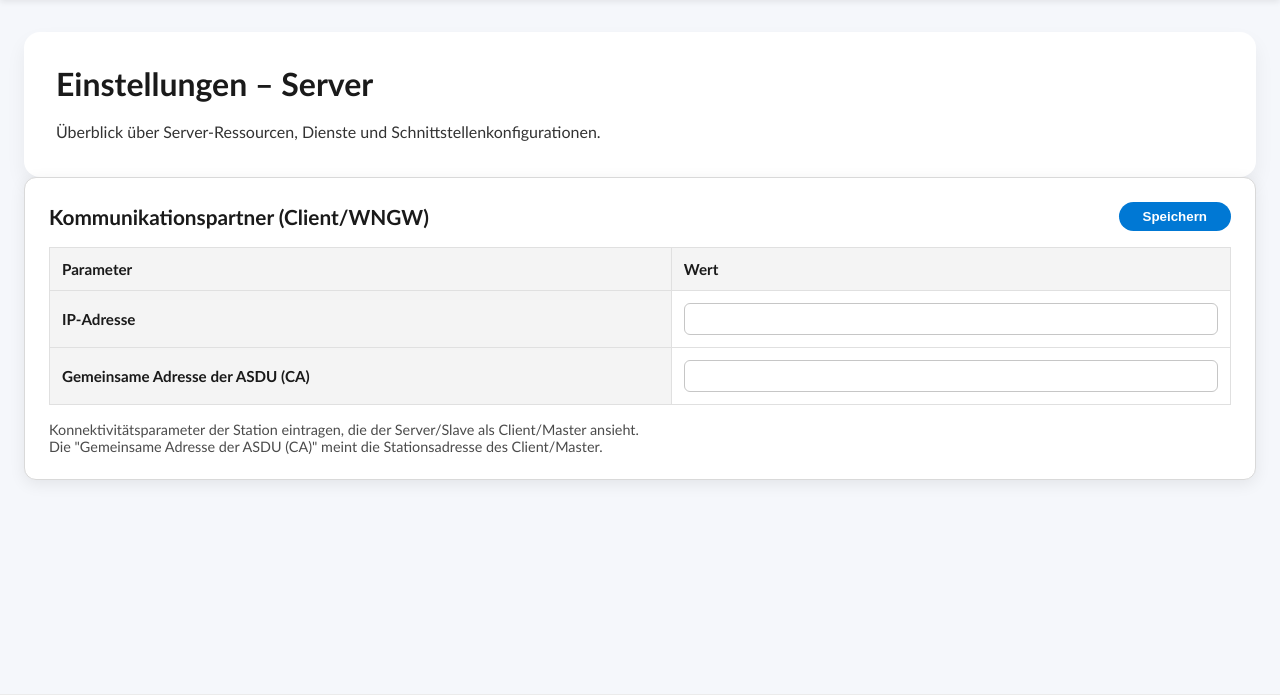
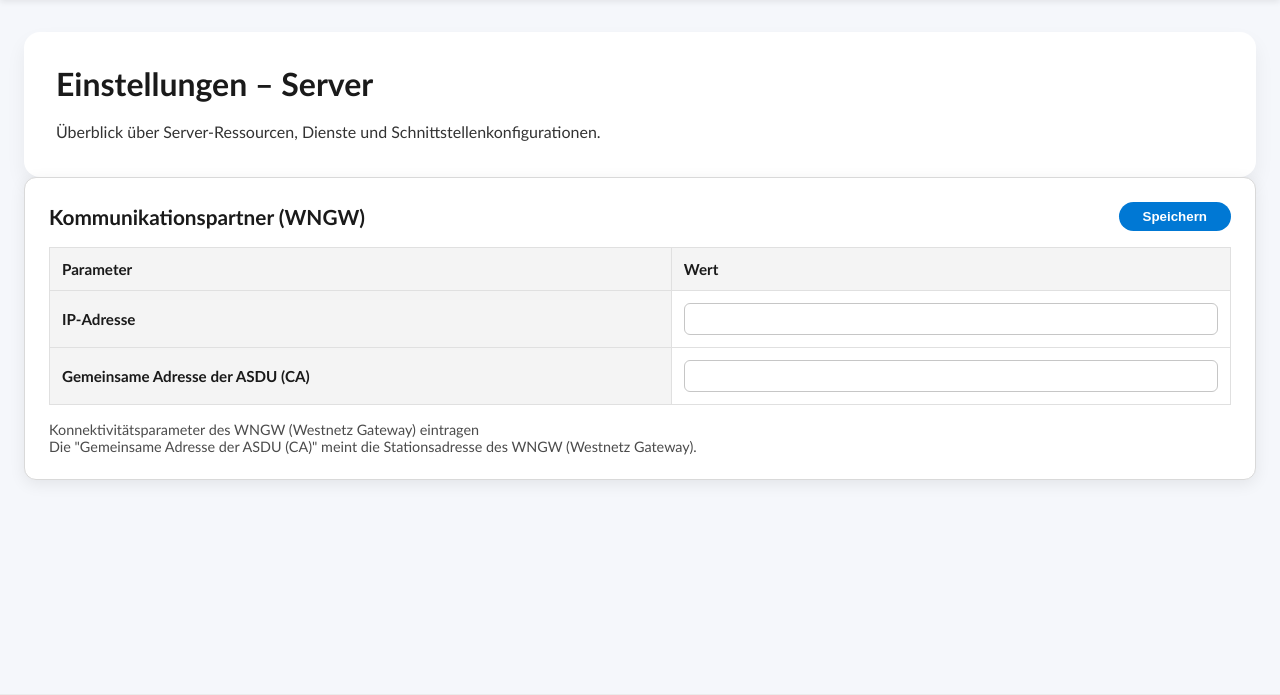
Before and after one commit to RevolutionaryAd67/WNGW-Test-Tool-2.0, a Flask app: page /einstellungen/server in a window 1280 px wide. Shown: the part 70-765 px from the top of the page. Run offline with Flask 3, Linux system fonts and the light colour scheme.

Commit message:
Update server.html

```diff
--- a/frontend/templates/server.html
+++ b/frontend/templates/server.html
@@ -18,15 +18,15 @@
 ] %}
 
 {% set rows = [
-    {"id": "ip_address_client", "label": "IP-Adresse"},
-    {"id": "asdu_address_client", "label": "Gemeinsame Adresse der ASDU (CA)"}
+    {"id": "ip_address_wngw_server", "label": "IP-Adresse"},
+    {"id": "asdu_address_wngw_server", "label": "Gemeinsame Adresse der ASDU (CA)"}
 ] %}
 
 {% set kommunikationspartner_box = {
     "id": "kommunikationspartner",
     "page_key": "einstellungen_server",
-    "title": "Kommunikationspartner (Client/WNGW)",
-    "note": "<p>Konnektivitätsparameter der Station eintragen, die der Server/Slave als Client/Master ansieht.</p><p>Die &quot;Gemeinsame Adresse der ASDU (CA)&quot; meint die Stationsadresse des Client/Master.</p>",
+    "title": "Kommunikationspartner (WNGW)",
+    "note": "<p>Konnektivitätsparameter des WNGW (Westnetz Gateway) eintragen</p><p>Die &quot;Gemeinsame Adresse der ASDU (CA)&quot; meint die Stationsadresse des WNGW (Westnetz Gateway).</p>",
     "table": {
         "columns": columns,
         "rows": rows
```
